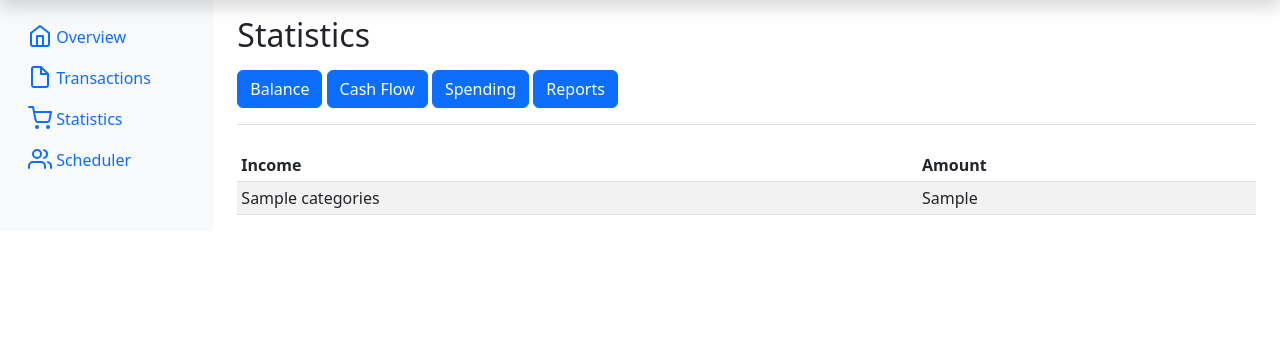
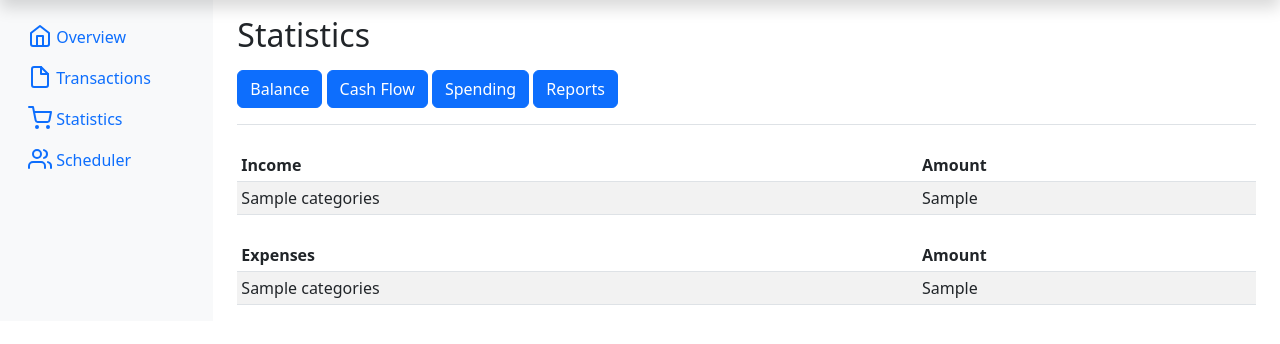
Before and after one commit to RomeoEncinares/Expense-Tracker, a Django app: template templates/statistics-report.html in a window 1280 px wide. Shown: the part 40-384 px from the top of the page. Run offline with Django 4.2, Linux system fonts and the light colour scheme; the template is opened without the code that fills it: most values are stand-ins (such as "Sample title", 1, 10 or a date in 2020); some libraries are stand-ins or nearby versions.

Commit message:
Create expenses table

```diff
--- a/templates/statistics-report.html
+++ b/templates/statistics-report.html
@@ -20,4 +20,24 @@
       </tbody>
     </table>
   </div>
+
+  <div class="table-responsive">
+    <table class="table table-striped table-sm">
+      <h1></h1>
+      <thead>
+        <tr>
+          <th scope="col">Expenses</th>
+          <th scope="col">Amount</th>
+        </tr>
+      </thead>
+      <tbody>
+        {% for categories, date in ExpensesCategories.items  %}
+          <tr>
+            <td>{{categories}}</td>
+            <td>{{date.7D}}</td>
+          </tr>
+        {% endfor %}
+      </tbody>
+    </table>
+  </div>
 {% endblock %}
```
